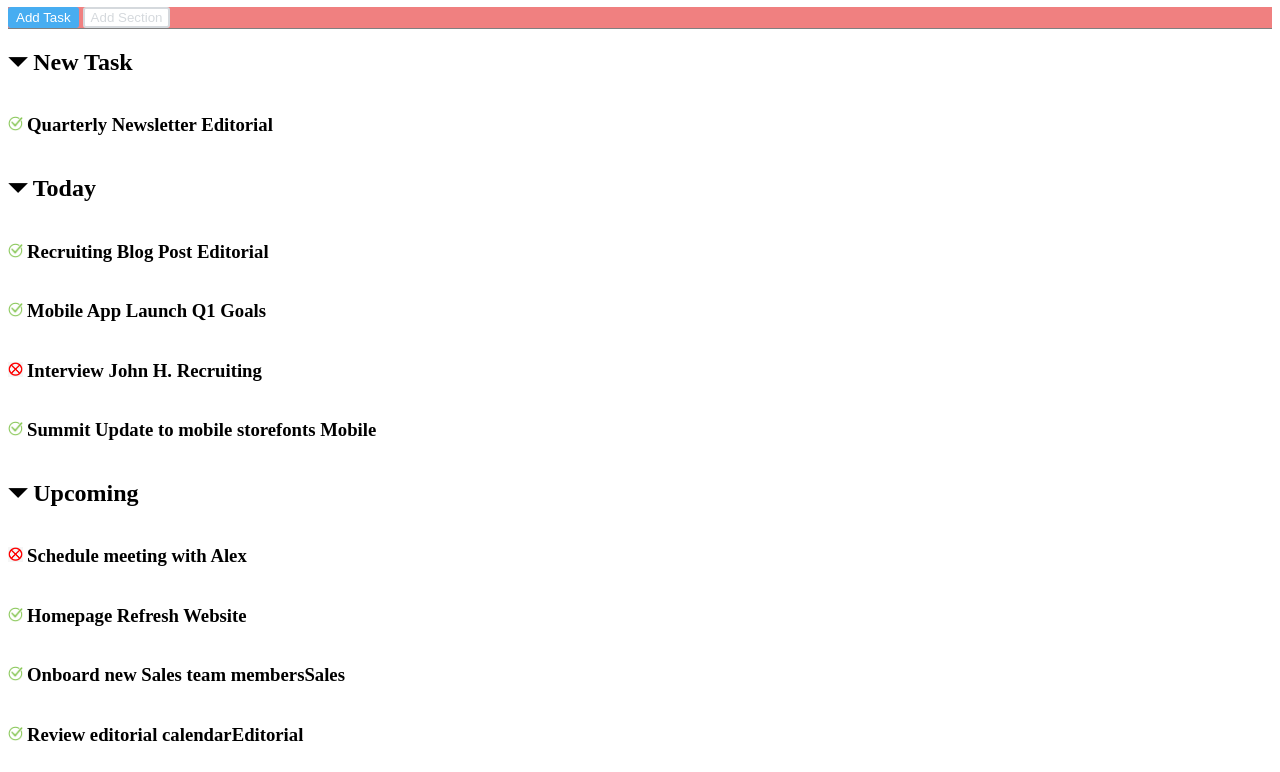
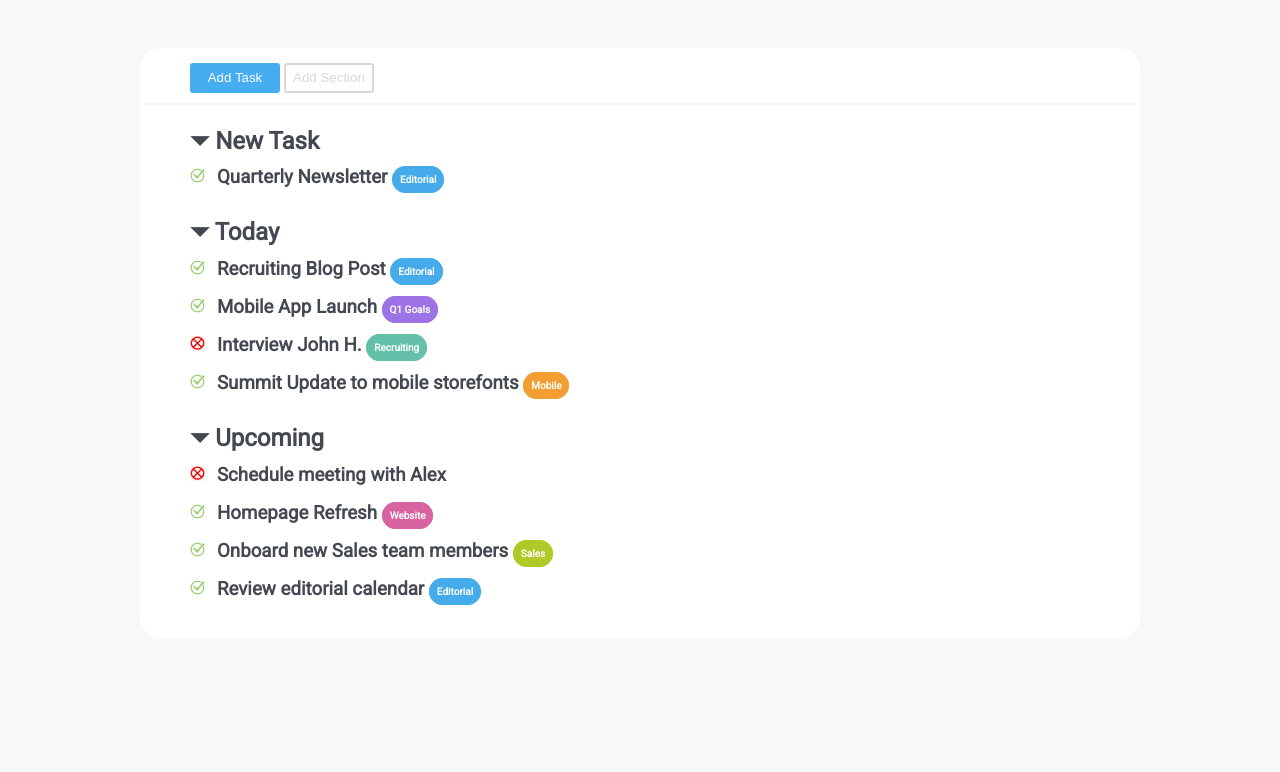
Before and after one commit to michelafranchini/html-css-toboolist, a plain HTML site: page index.html in a window 1280 px wide. Shown: the part 83-855 px from the top of the page. After the commit the page ends 800 px from the top, so only its background shows below. Drawn offline with Linux system fonts and the light colour scheme.

Commit message:
Esercizio terminato

```diff
--- a/css/style.css
+++ b/css/style.css
@@ -1,5 +1,15 @@
+body {
+    Box-sizing: border-box;
+    margin: 0;
+    padding: 0;
+    background-color: #f6f8f9;
+    font-family: 'Roboto', sans-serif;
+
+}
+
+
 header {
-   margin: 10px 10px 0px 10px;
+   margin: 0px;
    background-color: white;
 }
 
@@ -7,16 +17,35 @@ h1  {
     display:inline-block;
 }
 
+.container {
+    margin:auto;
+    width: 1000px;
+    background-color: white;
+    margin-top: 50px;
+    border-radius: 20px;
+}
+
+.menu {
+    color: #444851;
+    padding-bottom: 30px;
+}
+
 .nav-bar {
-    background-color:lightcoral;
-    border-bottom: 1px solid grey;
+    border-bottom: 2px solid #f6f8f9;
+    margin-top:
 }
+
 
 #task {
     background-color: #47ADF1;
     color: white;
     border:2px solid #47ADF1;
     border-radius: 3px;
+    margin-left: 50px;
+    margin-top: 15px;
+    margin-bottom: 10px;
+    width: 90px;
+    height: 30px;
 }
 
 #section {
@@ -24,18 +53,82 @@ h1  {
     color:#D5D9DD;
     border:2px solid #D5D9DD;
     border-radius: 3px;
+    width: 90px;
+    height: 30px;
 }
 
 .sottotitoli {
-    display: inline-block
+    display: inline-block;
+    margin: 8px;
 }
 
 .spunta {
     height: 15px;
     width: 15px;
+    margin-left: 50px;
 }
 
 .croce {
     height: 15px;
     width: 15px;
+    margin-left: 50px;
 }
+
+h2 {
+    line-height: 140%;
+    margin: 20px 0px 0px 50px;
+}
+
+.editorial {
+    border: 1px solid #45abea;
+    background-color: #45abea;
+    border-radius: 15px;
+    font-size: x-small;
+    color: white;
+    padding: 7px;
+}
+
+#q1 {
+    border: 1px solid #9c72e4;
+    background-color: #9c72e4;
+    border-radius: 15px;
+    font-size: x-small;
+    color: white;
+    padding: 7px;
+}
+
+#recruiting {
+    border: 1px solid #64c0a9;
+    background-color: #64c0a9;
+    border-radius: 15px;
+    font-size: x-small;
+    color: white;
+    padding: 7px;
+}
+
+#mobile {
+    border: 1px solid #f29e33;
+    background-color: #f29e33;
+    border-radius: 15px;
+    font-size: x-small;
+    color: white;
+    padding: 7px;
+}
+
+#website {
+    border: 1px solid #d863a1;
+    background-color: #d863a1;
+    border-radius: 15px;
+    font-size: x-small;
+    color: white;
+    padding: 7px;
+}
+
+#sales {
+    border: 1px solid #b0c926;
+    background-color: #b0c926;
+    border-radius: 15px;
+    font-size: x-small;
+    color: white;
+    padding: 7px;
+}
--- a/index.html
+++ b/index.html
@@ -5,6 +5,8 @@
         <meta http-equiv="X-UA-Compatible" content="IE=edge">
         <meta name="viewport" content="width=device-width, initial-scale=1.0">
         <link rel="stylesheet" href="css/style.css">
+        <link rel="preconnect" href="https://fonts.gstatic.com">
+        <link href="https://fonts.googleapis.com/css2?family=Roboto&display=swap" rel="stylesheet">
         <title>Toboolist</title>
     </head>
     <body>
@@ -25,12 +27,12 @@
                 </nav>
             </section>
             <!-- Quadrato centrale -->
-            <section>
+            <section class="menu">
                 <!-- New task prima sezione -->
                 <div>
                     <h2>&#9207; New Task</h2>
                     <img class="spunta" src="img/check.png" alt="check">
-                    <h3 class="sottotitoli">Quarterly Newsletter <span>Editorial</span></h3>
+                    <h3 class="sottotitoli">Quarterly Newsletter <span class="editorial">Editorial</span></h3>
                 </div>
                 <!-- /New task prima sezione -->
 
@@ -39,22 +41,22 @@
                     <h2>&#9207; Today</h2>
                     <div>
                         <img class="spunta" src="img/check.png" alt="check">
-                        <h3 class="sottotitoli">Recruiting Blog Post <span>Editorial</span></h3>
+                        <h3 class="sottotitoli">Recruiting Blog Post <span class="editorial">Editorial</span></h3>
                     </div>
 
                     <div>
                         <img class="spunta" src="img/check.png" alt="check">
-                        <h3 class="sottotitoli">Mobile App Launch <span>Q1 Goals</span></h3>
+                        <h3 class="sottotitoli">Mobile App Launch <span id="q1">Q1 Goals</span></h3>
                     </div>
 
                     <div>
                         <img class="croce" src="img/cross.png" alt="cross">
-                        <h3 class="sottotitoli">Interview John H. <span>Recruiting</span></h3>
+                        <h3 class="sottotitoli">Interview John H. <span id="recruiting">Recruiting</span></h3>
                     </div>
 
                     <div>
                         <img class="spunta" src="img/check.png" alt="check">
-                        <h3 class="sottotitoli">Summit Update to mobile storefonts <span>Mobile</span></h3>
+                        <h3 class="sottotitoli">Summit Update to mobile storefonts <span id="mobile">Mobile</span></h3>
                     </div>
                 </div>
                 <!-- /Today seconda sezione -->
@@ -69,17 +71,17 @@
 
                     <div>
                         <img class="spunta" src="img/check.png" alt="check">
-                        <h3 class="sottotitoli">Homepage Refresh <span>Website</span></h3>
+                        <h3 class="sottotitoli">Homepage Refresh <span id="website">Website</span></h3>
                     </div>
 
                     <div>
                         <img class="spunta" src="img/check.png" alt="check">
-                        <h3 class="sottotitoli">Onboard new Sales team members<span>Sales</span></h3>
+                        <h3 class="sottotitoli">Onboard new Sales team members <span id="sales">Sales</span></h3>
                     </div>
 
                     <div>
                         <img class="spunta" src="img/check.png" alt="check">
-                        <h3 class="sottotitoli">Review editorial calendar<span>Editorial</span></h3>
+                        <h3 class="sottotitoli">Review editorial calendar <span class="editorial">Editorial</span></h3>
                     </div>
                 </div>
                 <!-- /Upcoming terza sezione -->
```
